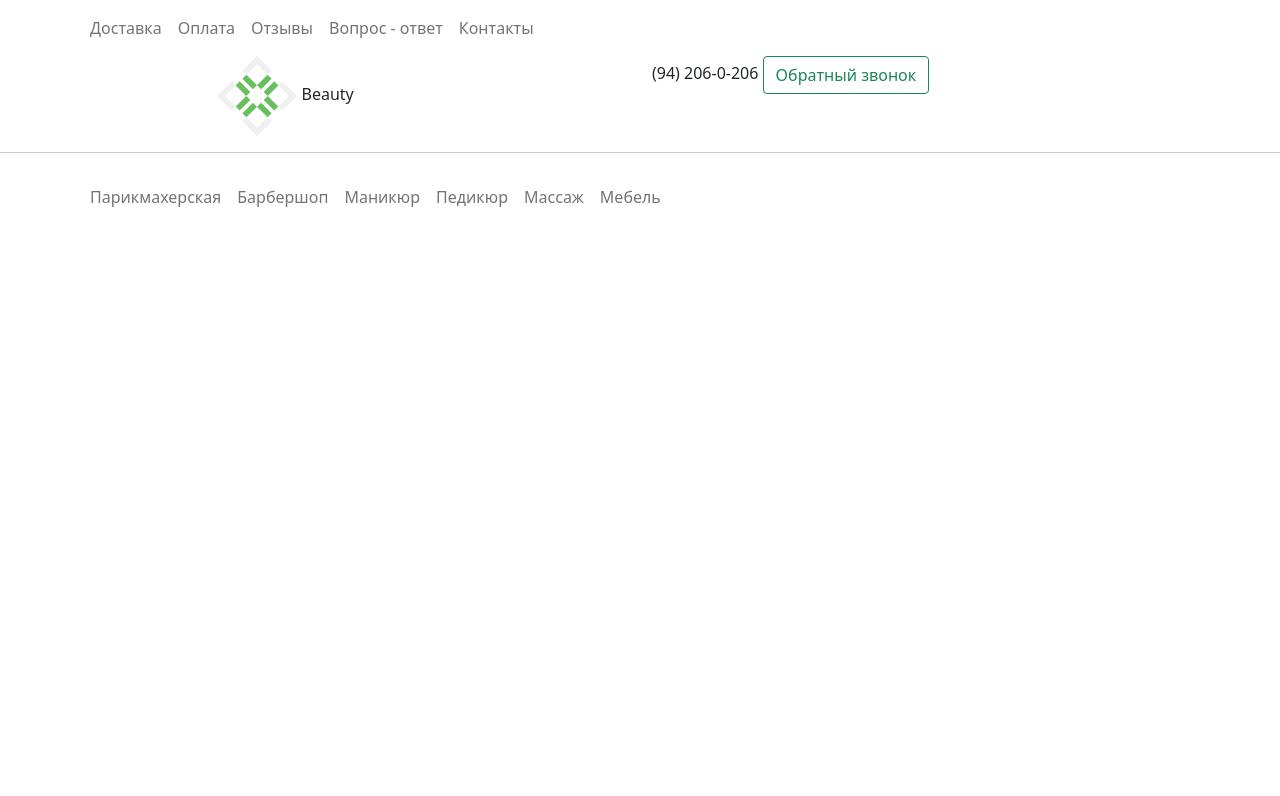
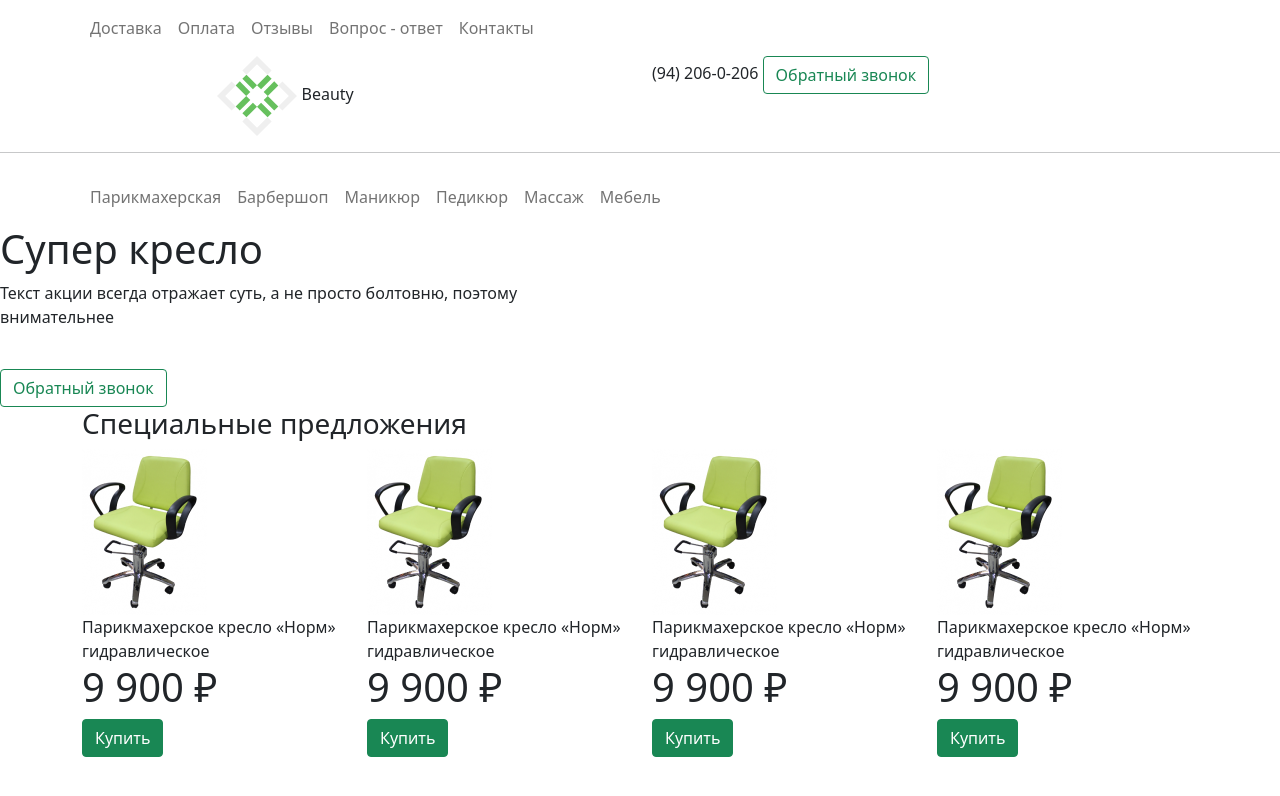
Before and after one commit to shakhzodbekbobobekov/chair-purchase-site-, a plain HTML site: page index.html in a window 1280 px wide. Drawn offline with nearby package versions, Linux system fonts and the light colour scheme.

Commit message:
bg_img and price section ready html

```diff
--- a/index.html
+++ b/index.html
@@ -89,6 +89,57 @@
     </nav>
 </section>
 
+<section id="bg_img">
+    <div class="row">
+    <div class="col-lg-6 bg_text">
+        <h1>Супер кресло</h1>
+        <p>Текст акции всегда отражает суть, а не просто болтовню, поэтому внимательнее</p>
+        <br> <button type="button" class="btn btn-outline-success">Обратный звонок</button>
+    </div>
+    <div class="col-lg-6"></div>
+    </div>
+</section>
+
+<section id="price">
+    <div class="container">
+        <h3>Специальные предложения</h3>
+   <div class="row price_box">
+       <div class="col-lg-3 price_in_box ">
+        <img class="chair_img" src="images/chair.png" alt="chair.png">
+        <div class="text_price">
+            <span>Парикмахерское кресло «Норм» гидравлическое</span>
+            <h1>9 900 ₽</h1>
+            <button type="button" class="btn btn-success">Купить</button>
+        </div>
+       </div>
+       <div class="col-lg-3 price_in_box ">
+        <img class="chair_img" src="images/chair.png" alt="chair.png">
+        <div class="text_price">
+            <span>Парикмахерское кресло «Норм» гидравлическое</span>
+            <h1>9 900 ₽</h1>
+            <button type="button" class="btn btn-success">Купить</button>
+        </div>
+       </div>
+       <div class="col-lg-3 price_in_box ">
+        <img class="chair_img" src="images/chair.png" alt="chair.png">
+        <div class="text_price">
+            <span>Парикмахерское кресло «Норм» гидравлическое</span>
+            <h1>9 900 ₽</h1>
+            <button type="button" class="btn btn-success">Купить</button>
+        </div>
+       </div>
+       <div class="col-lg-3 price_in_box ">
+        <img class="chair_img" src="images/chair.png" alt="chair.png">
+        <div class="text_price">
+            <span>Парикмахерское кресло «Норм» гидравлическое</span>
+            <h1>9 900 ₽</h1>
+            <button type="button" class="btn btn-success">Купить</button>
+        </div>
+       </div>
+   </div>
+</div>
+</section>
+
     <script src="https://cdn.jsdelivr.net/npm/@popperjs/core@2.9.1/dist/umd/popper.min.js" integrity="sha384-SR1sx49pcuLnqZUnnPwx6FCym0wLsk5JZuNx2bPPENzswTNFaQU1RDvt3wT4gWFG" crossorigin="anonymous"></script>
     <script src="https://cdn.jsdelivr.net/npm/bootstrap@5.0.0-beta3/dist/js/bootstrap.min.js" integrity="sha384-j0CNLUeiqtyaRmlzUHCPZ+Gy5fQu0dQ6eZ/xAww941Ai1SxSY+0EQqNXNE6DZiVc" crossorigin="anonymous"></script>
 </body>
```
